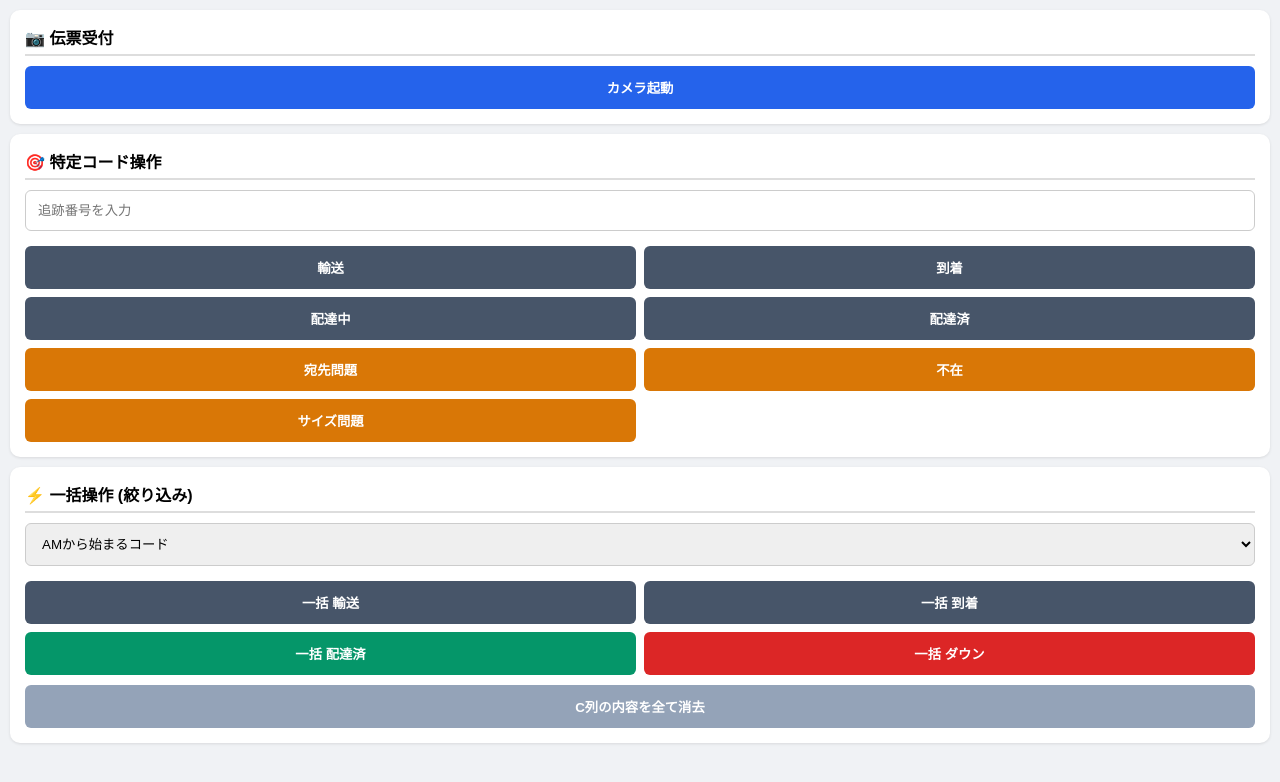
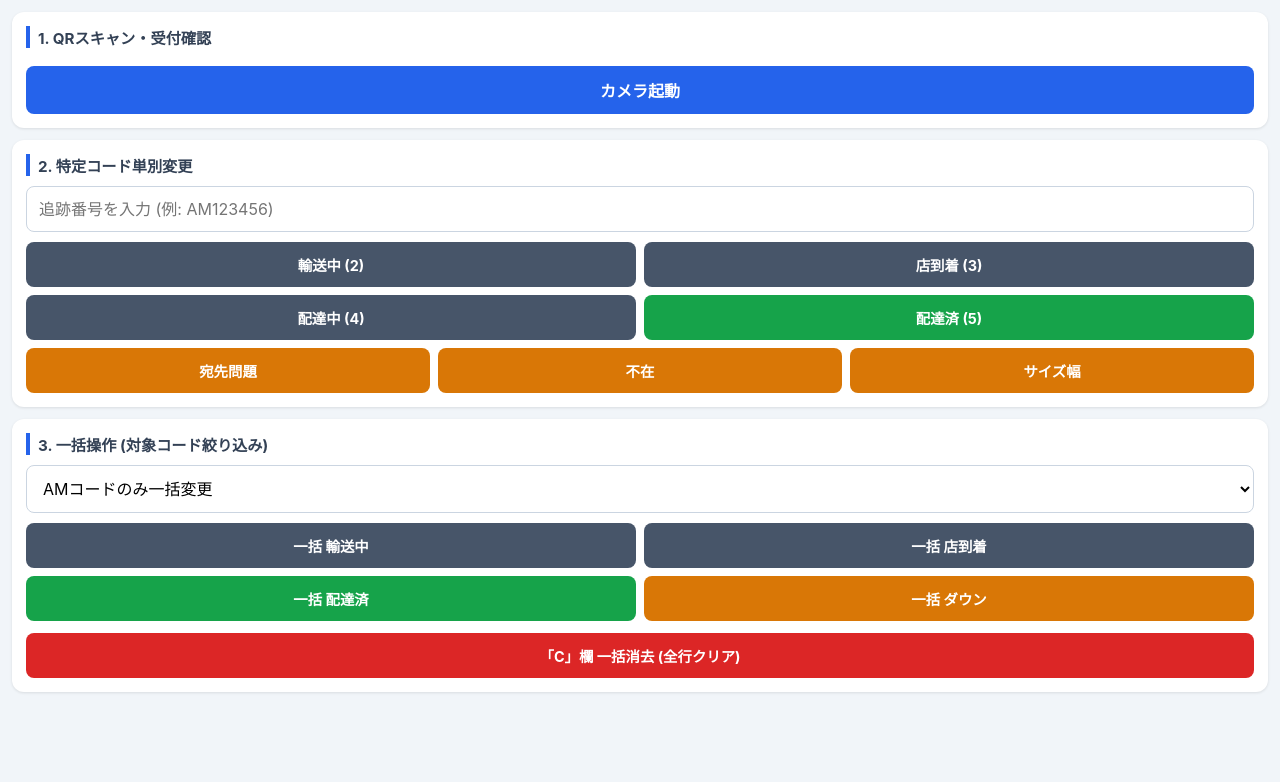
Before and after one commit to sixyami1206-commits/TUISIKIQRR, a plain HTML site: page index.html in a window 1280 px wide. Drawn offline with Linux system fonts and the light colour scheme.

Commit message:
Update index.html

```diff
--- a/index.html
+++ b/index.html
@@ -2,95 +2,214 @@
 <html lang="ja">
 <head>
     <meta charset="UTF-8">
-    <meta name="viewport" content="width=device-width, initial-scale=1.0">
-    <title>荷急運輸 管理端末 v8.0</title>
+    <meta name="viewport" content="width=device-width, initial-scale=1.0, maximum-scale=1.0, user-scalable=no">
+    <title>荷急運輸 端末管理システム</title>
     <script src="https://unpkg.com/html5-qrcode"></script>
     <style>
-        body { font-family: sans-serif; background: #f0f2f5; margin: 0; padding: 10px; }
-        .card { background: white; border-radius: 10px; padding: 15px; margin-bottom: 10px; box-shadow: 0 1px 3px rgba(0,0,0,0.1); }
-        .title { font-weight: bold; margin-bottom: 10px; border-bottom: 2px solid #ddd; padding-bottom: 5px; }
-        .btn-group { display: grid; grid-template-columns: 1fr 1fr; gap: 8px; margin-top: 5px; }
-        button { padding: 12px; border: none; border-radius: 6px; font-weight: bold; cursor: pointer; color: white; }
-        input, select { width: 100%; padding: 12px; margin-bottom: 10px; border: 1px solid #ccc; border-radius: 6px; box-sizing: border-box; }
-        .scan-res { background: #eef; padding: 10px; border-radius: 6px; margin-bottom: 10px; }
+        * { box-sizing: border-box; font-family: -apple-system, BlinkMacSystemFont, "Segoe UI", Roboto, sans-serif; }
+        body { background-color: #f1f5f9; margin: 0; padding: 12px; color: #0f172a; }
+
+        .card { background: #ffffff; border-radius: 12px; padding: 14px; margin-bottom: 12px; box-shadow: 0 1px 3px rgba(0,0,0,0.1); }
+        .card-title { font-size: 0.95rem; font-weight: bold; margin-bottom: 10px; color: #334155; border-left: 4px solid #2563eb; padding-left: 8px; }
+
+        input, select { width: 100%; padding: 12px; border: 1px solid #cbd5e1; border-radius: 8px; font-size: 1rem; margin-bottom: 10px; background: #fff; }
+
+        .grid-2 { display: grid; grid-template-columns: 1fr 1fr; gap: 8px; }
+        .grid-3 { display: grid; grid-template-columns: 1fr 1fr 1fr; gap: 8px; }
+
+        button { border: none; border-radius: 8px; padding: 12px 8px; font-size: 0.9rem; font-weight: bold; color: #fff; cursor: pointer; text-align: center; }
+        button:active { opacity: 0.8; }
+
+        .btn-main { background-color: #2563eb; width: 100%; font-size: 1rem; }
+        .btn-sub { background-color: #475569; }
+        .btn-success { background-color: #16a34a; }
+        .btn-warning { background-color: #d97706; }
+        .btn-danger { background-color: #dc2626; width: 100%; }
+
+        .scan-preview { background: #f8fafc; border: 1px solid #e2e8f0; border-radius: 8px; padding: 10px; margin-top: 10px; font-size: 0.85rem; word-break: break-all; }
+        .status-msg { margin-top: 8px; font-weight: bold; color: #2563eb; text-align: center; }
     </style>
 </head>
 <body>
-    <div id="reader" style="width: 100%;"></div>
 
+    <!-- 1. QR読取 & 復号確認 -->
     <div class="card">
-        <div class="title">📷 伝票受付</div>
-        <button id="camBtn" onclick="toggleCam()" style="width:100%; background:#2563eb;">カメラ起動</button>
-        <div id="scanResult" style="display:none;" class="scan-res"></div>
-    </div>
+        <div class="card-title">1. QRスキャン・受付確認</div>
+        <div id="reader" style="width: 100%; border-radius: 8px; overflow: hidden;"></div>
+        <button id="camBtn" class="btn-main" style="margin-top: 8px;" onclick="toggleCamera()">カメラ起動</button>
 
-    <div class="card">
-        <div class="title">🎯 特定コード操作</div>
-        <input type="text" id="targetCode" placeholder="追跡番号を入力">
-        <div class="btn-group">
-            <button onclick="sendSingle(2, '輸送中')" style="background:#475569">輸送</button>
-            <button onclick="sendSingle(3, '配達店到着')" style="background:#475569">到着</button>
-            <button onclick="sendSingle(4, '配達中')" style="background:#475569">配達中</button>
-            <button onclick="sendSingle(5, '配達済み')" style="background:#475569">配達済</button>
-            <button onclick="sendSingle(92, '宛先問題')" style="background:#d97706">宛先問題</button>
-            <button onclick="sendSingle(6, '不在')" style="background:#d97706">不在</button>
-            <button onclick="sendSingle(93, 'サイズ問題')" style="background:#d97706">サイズ問題</button>
+        <div id="scanResult" class="scan-preview" style="display: none;">
+            <div><strong>解読内容:</strong></div>
+            <div id="decodedContent" style="margin: 6px 0; color: #334155;"></div>
+            <button class="btn-success" style="width: 100%; margin-top: 6px;" onclick="confirmScan()">この内容で受付確定 (ステータス: 1)</button>
         </div>
     </div>
 
+    <!-- 2. 特定コード指定変更 -->
     <div class="card">
-        <div class="title">⚡ 一括操作 (絞り込み)</div>
-        <select id="prefixSelect">
-            <option value="AM">AMから始まるコード</option>
-            <option value="JP">JPから始まるコード</option>
-            <option value="LP">LPから始まるコード</option>
-            <option value="CJ">CJから始まるコード</option>
-            <option value="EN">ENから始まるコード</option>
-            <option value="TM">TMから始まるコード</option>
-        </select>
-        <div class="btn-group">
-            <button onclick="sendBulk(2, '輸送中')" style="background:#475569">一括 輸送</button>
-            <button onclick="sendBulk(3, '配達店到着')" style="background:#475569">一括 到着</button>
-            <button onclick="sendBulk(5, '配達済み')" style="background:#059669">一括 配達済</button>
-            <button onclick="sendBulk(91, 'システムダウン')" style="background:#dc2626">一括 ダウン</button>
+        <div class="card-title">2. 特定コード単別変更</div>
+        <input type="text" id="targetCode" placeholder="追跡番号を入力 (例: AM123456)">
+        <div class="grid-2" style="margin-bottom: 8px;">
+            <button class="btn-sub" onclick="sendSingle(2, '輸送中')">輸送中 (2)</button>
+            <button class="btn-sub" onclick="sendSingle(3, '配達店到着')">店到着 (3)</button>
+            <button class="btn-sub" onclick="sendSingle(4, '配達中')">配達中 (4)</button>
+            <button class="btn-success" onclick="sendSingle(5, '配達済み')">配達済 (5)</button>
         </div>
-        <button onclick="clearCColumn()" style="width:100%; background:#94a3b8; margin-top:10px;">C列の内容を全て消去</button>
+        <div class="grid-3">
+            <button class="btn-warning" onclick="sendSingle(92, '宛先不備')">宛先問題</button>
+            <button class="btn-warning" onclick="sendSingle(6, '不在持ち戻り')">不在</button>
+            <button class="btn-warning" onclick="sendSingle(93, 'サイズ超過')">サイズ幅</button>
+        </div>
     </div>
 
+    <!-- 3. コード別一括変更 & C列消去 -->
+    <div class="card">
+        <div class="card-title">3. 一括操作 (対象コード絞り込み)</div>
+        <select id="prefixSelect">
+            <option value="AM">AMコードのみ一括変更</option>
+            <option value="JP">JPコードのみ一括変更</option>
+            <option value="LP">LPコードのみ一括変更</option>
+            <option value="CJ">CJコードのみ一括変更</option>
+            <option value="EN">ENコードのみ一括変更</option>
+            <option value="TM">TMコードのみ一括変更</option>
+        </select>
+
+        <div class="grid-2" style="margin-bottom: 12px;">
+            <button class="btn-sub" onclick="sendBulk(2, '輸送中')">一括 輸送中</button>
+            <button class="btn-sub" onclick="sendBulk(3, '配達店到着')">一括 店到着</button>
+            <button class="btn-success" onclick="sendBulk(5, '配達済み')">一括 配達済</button>
+            <button class="btn-warning" onclick="sendBulk(91, 'システムダウン')">一括 ダウン</button>
+        </div>
+
+        <button class="btn-danger" onclick="clearCColumn()">「C」欄 一括消去 (全行クリア)</button>
+    </div>
+
+    <div id="statusNotice" class="status-msg"></div>
+
     <script>
+        // ※デプロイしたWebアプリのURLをここに貼り付けてください
         const GAS_URL = "https://script.google.com/macros/s/AKfycbzo6B828MtuhHJBYpsAokFsRq4BQ7rGj4wGdoEQ7ir4yWCqExxkJWteusWVn4-BqUY8gQ/exec";
-        let scanner = null, isCamOn = false;
 
-        function decodeQR(data) {
-            if (!data.startsWith("NIKKYU_SEC::")) return null;
+        let html5QrcodeScanner = null;
+        let isScanning = false;
+        let currentScannedCode = "";
+        let currentScannedDetail = "";
+
+        // 復号処理
+        function decodeQRData(rawText) {
+            if (!rawText.startsWith("NIKKYU_SEC::")) return null;
             try {
-                let enc = data.substring(12);
+                let enc = rawText.substring(12);
                 let dec = "";
-                for(let i=0; i<enc.length; i++) dec += String.fromCharCode(enc.charCodeAt(i)-5);
-                return decodeURIComponent(escape(atob(dec))); // 中身を全部出す
-            } catch(e) { return null; }
-        }
-
-        function toggleCam() {
-            if(isCamOn) { scanner.stop(); isCamOn=false; document.getElementById('camBtn').innerText="カメラ起動"; }
-            else {
-                scanner = new Html5Qrcode("reader");
-                scanner.start({facingMode:"environment"}, {fps:10, qrbox:200}, (txt)=>{
-                    const decoded = decodeQR(txt);
-                    if(decoded) {
-                        document.getElementById('scanResult').style.display="block";
-                        document.getElementById('scanResult').innerHTML = `確認: ${decoded}<br><button onclick="accept('${decoded.match(/追跡番号:\s*([A-Z0-9]+)/)[1]}')" style="width:100%; margin-top:5px; background:#16a34a;">この内容で確定</button>`;
-                    } else alert("解読失敗！データを確認してください");
-                });
-                isCamOn=true; document.getElementById('camBtn').innerText="カメラ停止";
+                for (let i = 0; i < enc.length; i++) {
+                    dec += String.fromCharCode(enc.charCodeAt(i) - 5);
+                }
+                return decodeURIComponent(escape(atob(dec)));
+            } catch (e) {
+                return null;
             }
         }
 
-        async function accept(code) { await callGas({action:'scan', code:code}, `受付:${code}`); }
-        async function sendSingle(stat, msg) { const c = document.getElementById('targetCode').value; if(!c) return alert("番号入力して"); await callGas({action:'single', code:c, status:stat, message:msg}, "更新"); }
-        async function sendBulk(stat, msg) { const p = document.getElementById('prefixSelect').value; if(!confirm(p+"を"+msg+"にしますか？")) return; await callGas({action:'bulk_update', prefix:p, status:stat, message:msg}, "一括更新"); }
-        async function clearCColumn() { if(!confirm("C列全消去します。本当？")) return; await callGas({action:'clear_c_column'}, "消去"); }
-        async function callGas(payload, label) { try { await fetch(GAS_URL, {method:"POST", mode:"no-cors", body:JSON.stringify(payload)}); alert(label + "成功"); } catch(e) { alert("失敗"); } }
+        // カメラ制御
+        function toggleCamera() {
+            const btn = document.getElementById('camBtn');
+            if (isScanning) {
+                html5QrcodeScanner.stop().then(() => {
+                    isScanning = false;
+                    btn.innerText = "カメラ起動";
+                });
+            } else {
+                html5QrcodeScanner = new Html5Qrcode("reader");
+                html5QrcodeScanner.start(
+                    { facingMode: "environment" },
+                    { fps: 10, qrbox: { width: 220, height: 220 } },
+                    onScanSuccess
+                ).then(() => {
+                    isScanning = true;
+                    btn.innerText = "カメラ停止";
+                });
+            }
+        }
+
+        function onScanSuccess(decodedText) {
+            const resultText = decodeQRData(decodedText);
+            if (resultText) {
+                const match = resultText.match(/追跡番号:\s*([A-Z0-9]+)/);
+                currentScannedCode = match ? match[1] : "";
+                currentScannedDetail = resultText;
+
+                document.getElementById('decodedContent').innerText = resultText;
+                document.getElementById('scanResult').style.display = "block";
+            } else {
+                showNotice("暗号の解読に失敗しました");
+            }
+        }
+
+        // 1. スキャン確定送信
+        async function confirmScan() {
+            if (!currentScannedCode) return alert("追跡番号が抽出できませんでした");
+            await postData({
+                action: 'scan',
+                code: currentScannedCode,
+                detail: currentScannedDetail
+            }, "受付を確定しました");
+            document.getElementById('scanResult').style.display = "none";
+        }
+
+        // 2. 単一変更送信
+        async function sendSingle(statusCode, statusName) {
+            const codeInput = document.getElementById('targetCode').value.trim();
+            if (!codeInput) return alert("追跡番号を入力してください");
+            await postData({
+                action: 'single',
+                code: codeInput,
+                status: statusCode,
+                message: statusName
+            }, `コード [${codeInput}] を ${statusName} に更新しました`);
+        }
+
+        // 3. コード指定一括送信
+        async function sendBulk(statusCode, statusName) {
+            const prefix = document.getElementById('prefixSelect').value;
+            if (!confirm(`【確認】\n頭文字が [ ${prefix} ] のデータ全てを\n「${statusName}」に変更しますか？`)) return;
+
+            await postData({
+                action: 'bulk_update',
+                prefix: prefix,
+                status: statusCode,
+                message: statusName
+            }, `[${prefix}] の一括更新リクエストを送信しました`);
+        }
+
+        // 4. C列一括消去
+        async function clearCColumn() {
+            if (!confirm("【警告】\n追跡コードの有無に関わらず、C列（内容・メッセージ）を全件消去します。\nよろしいですか？")) return;
+
+            await postData({
+                action: 'clear_c_column'
+            }, "C列を全件消去しました");
+        }
+
+        // GASへの通信関数
+        async function postData(payload, successMsg) {
+            showNotice("処理中...");
+            try {
+                await fetch(GAS_URL, {
+                    method: "POST",
+                    mode: "no-cors",
+                    headers: { "Content-Type": "application/json" },
+                    body: JSON.stringify(payload)
+                });
+                showNotice(successMsg);
+            } catch (err) {
+                alert("通信エラーが発生しました: " + err);
+                showNotice("送信失敗");
+            }
+        }
+
+        function showNotice(msg) {
+            document.getElementById('statusNotice').innerText = msg;
+        }
     </script>
 </body>
 </html>
```
